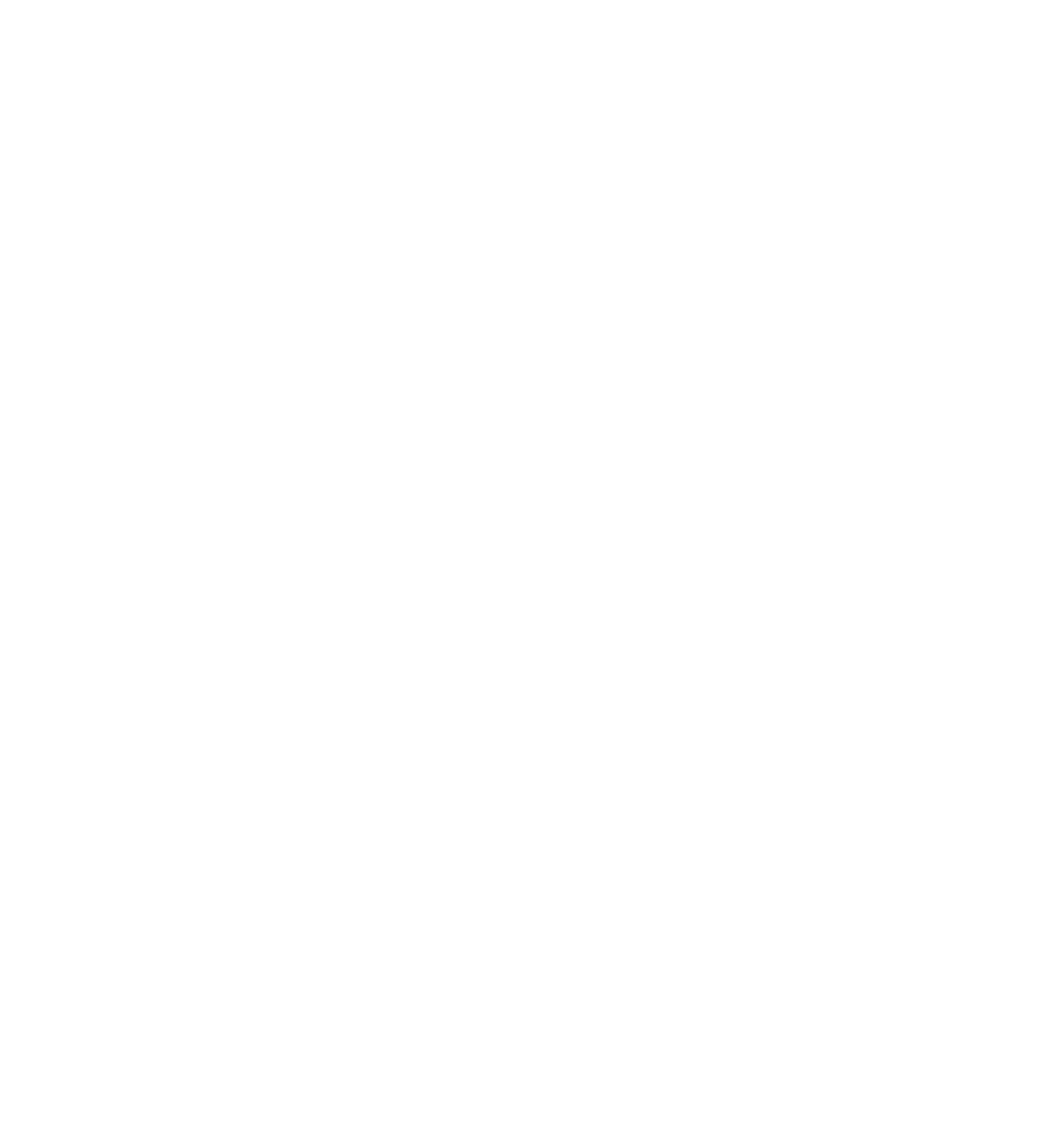
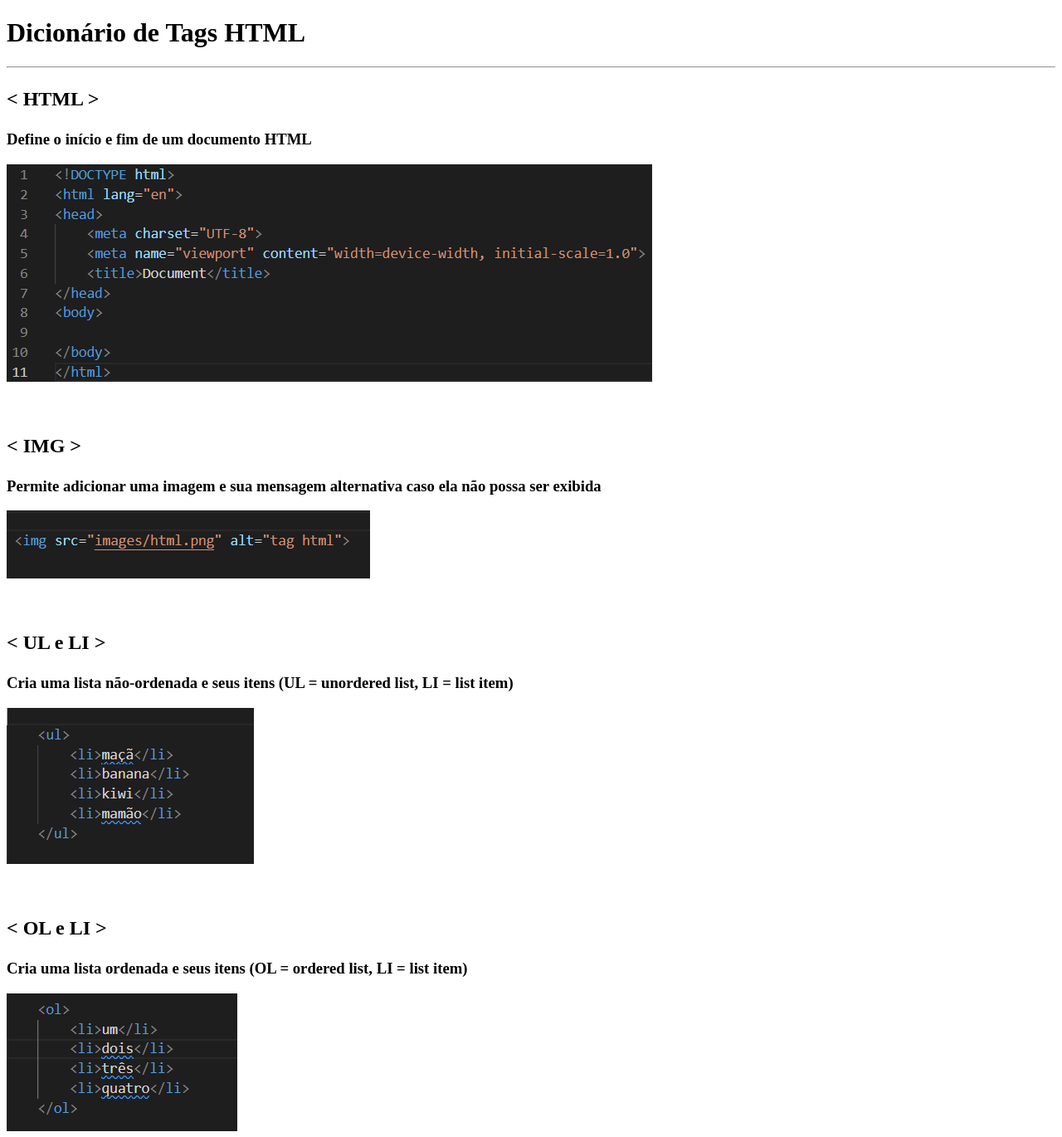
Before and after one commit to GustavoMeloCoelho/dicionario_html, a plain HTML site: page index.html in a window 1280 px wide. Shown: the whole page at 83% size. Before the commit the page ends 800 px from the top, so only its background shows below. Drawn offline with Linux system fonts and the light colour scheme.

Commit message:
initial structure and some tags

```diff
--- a/index.html
+++ b/index.html
@@ -6,6 +6,30 @@
     <title>Dicionário HTML TAG</title>
 </head>
 <body>
-
+    <h1>Dicionário de Tags HTML</h1>
+    <hr>
+    <h2><p>< HTML ></p></h2>
+    <h3><p>Define o início e fim de um documento HTML</p></h3>
+    <div class="code-container">
+        <img src="images/html.png" alt="tag html">
+    </div>
+    <br><br>
+    <h2><p>< IMG > </p></h2>
+    <h3><p>Permite adicionar uma imagem e sua mensagem alternativa caso ela não possa ser exibida</p></h3>
+    <div class="code-container">
+        <img src="images/img.png" alt="tag html">
+    </div>
+    <br><br>
+    <h2><p>< UL e LI ></p></h2>
+    <h3><p>Cria uma lista não-ordenada e seus itens (UL = unordered list, LI = list item)</p></h3>
+    <div class="code-container">
+        <img src="images/UL.png" alt="tag html">
+    </div>
+    <br><br>
+    <h2><p>< OL e LI ></p></h2>
+    <h3><p>Cria uma lista ordenada e seus itens (OL = ordered list, LI = list item)</p></h3>
+    <div class="code-container">
+        <img src="images/OL.png" alt="tag html">
+    </div>
 </body>
 </html>
```
Also changed, not shown: gfgf.html (added, +18 -0 lines), images/OL.png (added), images/UL.png (added), images/html.png (added), images/img.png (added).
